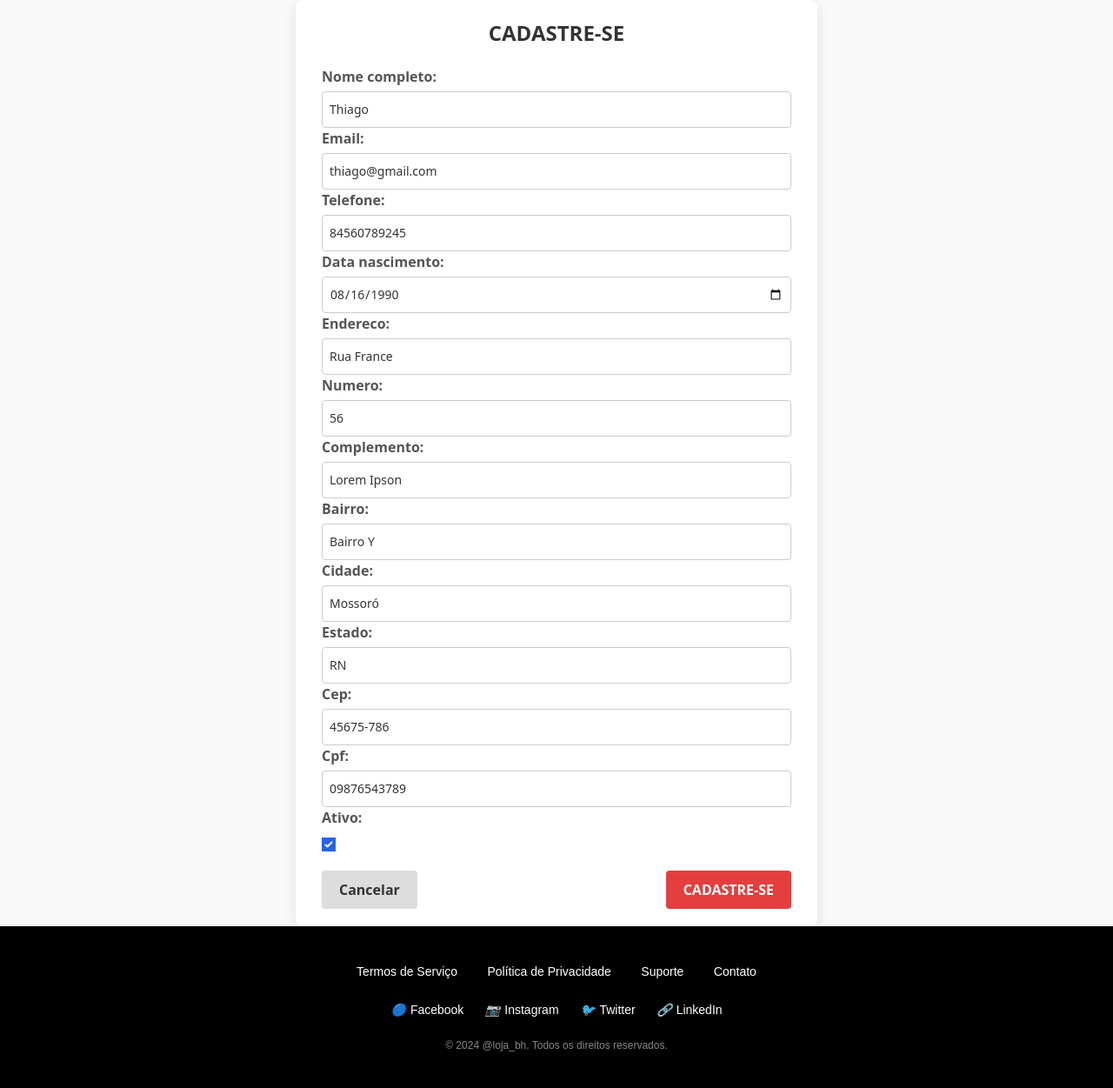
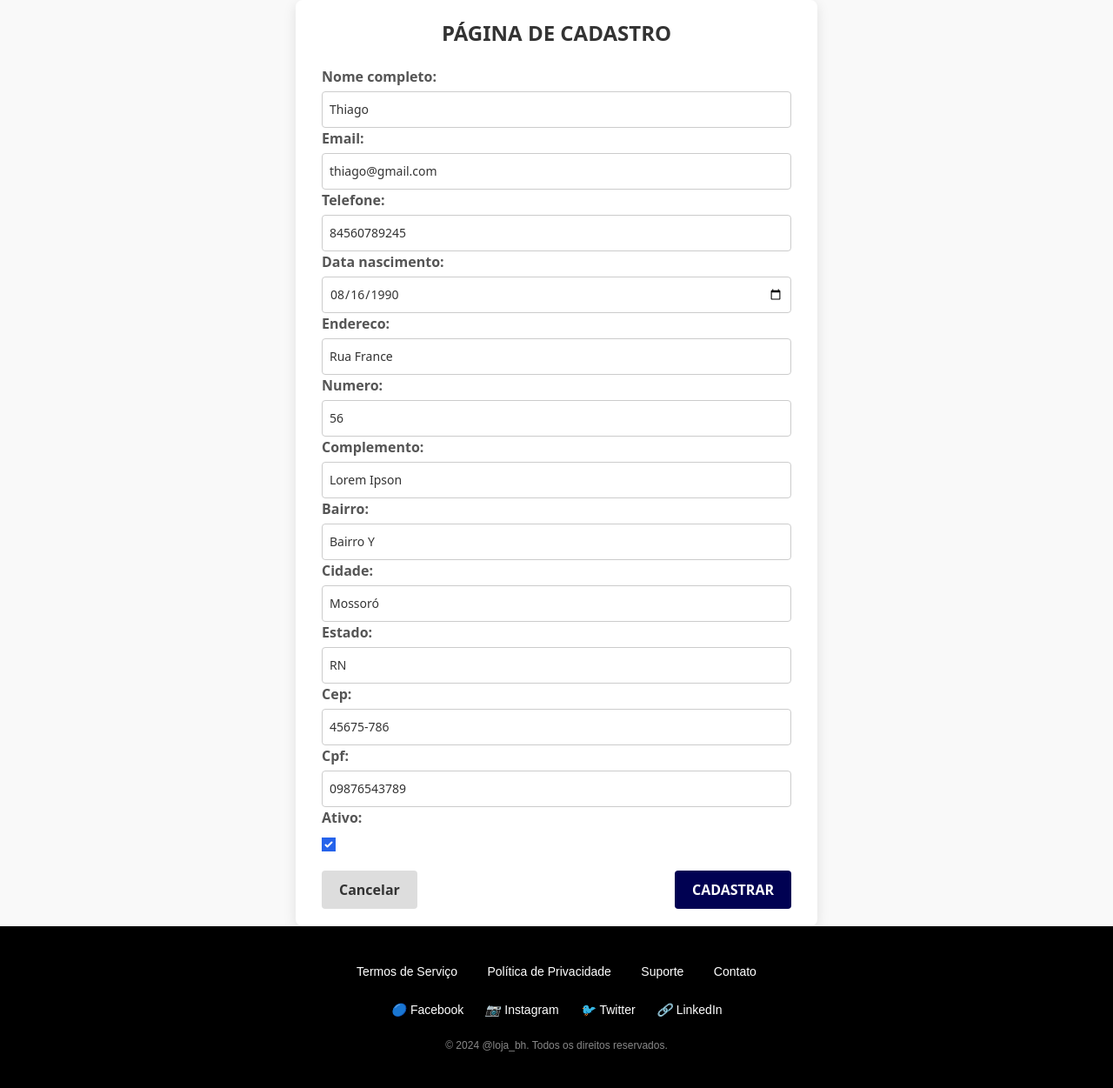
Before and after one commit to brunohro/ecommerce, a Django app: page /editar/8/ in a window 1280 px wide. Shown: the part 60-1311 px from the top of the page at 87% size. Run offline with Django 5.2, Linux system fonts and the light colour scheme; data comes from the database, SQL or seed files in the repository; some libraries are stand-ins or nearby versions.

Commit message:
Ajustando CRUD de clientes

```diff
--- a/ecommerce/templates/administrador/adm.html
+++ b/ecommerce/templates/administrador/adm.html
@@ -17,7 +17,7 @@
             <tr>
                 <th class="px-4 py-2 border">Nome</th>
                 <th class="px-4 py-2 border">Email</th>
-                <th class="px-4 py-2 border">Função</th>
+                <th class="px-4 py-2 border">CPF</th>
                 <th class="px-4 py-2 border">Ações</th>
             </tr>
         </thead>
@@ -26,7 +26,7 @@
             <tr>
                 <td class="px-4 py-2 border">{{ cliente.nome_completo }}</td>
                 <td class="px-4 py-2 border">{{ cliente.email }}</td>
-                <td class="px-4 py-2 border">{{ cliente.funcao }}</td>
+                <td class="px-4 py-2 border">{{ cliente.cpf }}</td>
                 <td class="px-4 py-2 border">
                     <a href="{% url 'editar_cliente' cliente.id %}" class="text-blue-500 hover:underline">Editar</a> |
                     <a href="{% url 'remover_cliente' cliente.id %}" class="text-red-500 hover:underline">Remover</a>
--- a/ecommerce/templates/clientes/cadastrar_cliente.html
+++ b/ecommerce/templates/clientes/cadastrar_cliente.html
@@ -1,14 +1,14 @@
 {% extends "base.html" %}
 {% block content %}
 <div class="container mx-auto">
-    <h1 class="title">CADASTRE-SE</h1>
+    <h1 class="title">PÁGINA DE CADASTRO</h1>
     <div class="form-container">
         <form method="POST">
             {% csrf_token %}
             {{ form.as_p }}
             <div class="form-actions">
                 <a type="button" class="cancel-btn" href="{% url "index" %}">Cancelar</a>
-                <button type="submit" class="submit-btn">CADASTRE-SE</button>
+                <button type="submit" class="submit-btn">CADASTRAR</button>
             </div>
         </form>
     </div>
@@ -88,6 +88,15 @@
         cursor: pointer;
     }
 
+    .submit-btn {
+        background-color: #000152;
+        color: #fff;
+    }
+
+    .submit-btn:hover {
+        background-color: #1869c5;
+    }
+
     .cancel-btn {
         background-color: #ddd;
         color: #333;
@@ -97,14 +106,6 @@
         background-color: #ccc;
     }
 
-    .submit-btn {
-        background-color: #e53e3e;
-        color: #fff;
-    }
-
-    .submit-btn:hover {
-        background-color: #c53030;
-    }
     .input-class {
         width: 100%;
         padding: 8px;
```
